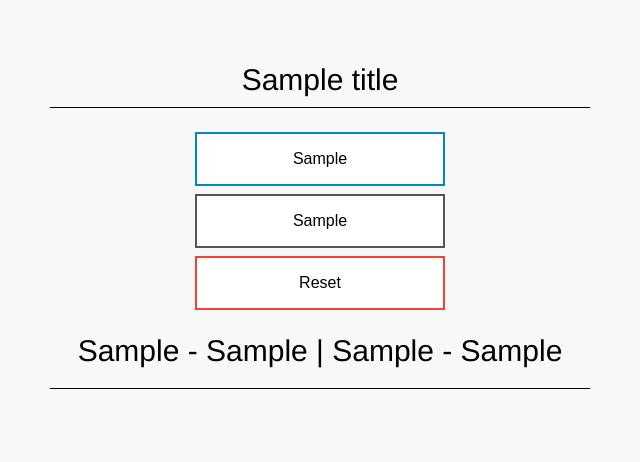
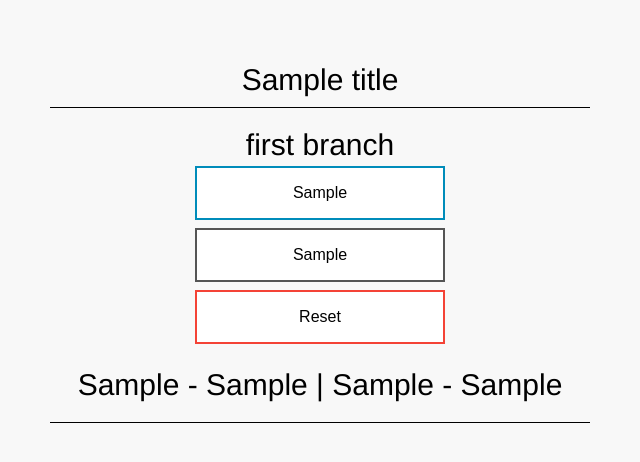
Before and after one commit to paulrayer/PSJenkinsCICD, a Flask app: template azure-vote/azure-vote/templates/index.html in a window 1280 px wide. Shown: the top 462 px of the page, without its empty margins (320-960 px from the left). Run offline with Flask 3, Linux system fonts and the light colour scheme; the template is opened without the code that fills it: most values are stand-ins (such as "Sample title", 1, 10 or a date in 2020).

Commit message:
added a div to index.html

```diff
--- a/azure-vote/azure-vote/templates/index.html
+++ b/azure-vote/azure-vote/templates/index.html
@@ -16,6 +16,7 @@
         <div id="logo">{{title}}</div>
         <div id="space"></div>
         <div id="form">
+        <div>first branch</div>
         <button name="vote" value="{{button1}}" onclick="send()" class="button button1">{{button1}}</button>
         <button name="vote" value="{{button2}}" onclick="send()" class="button button2">{{button2}}</button>
         <button name="vote" value="reset" onclick="send()" class="button button3">Reset</button>
```
